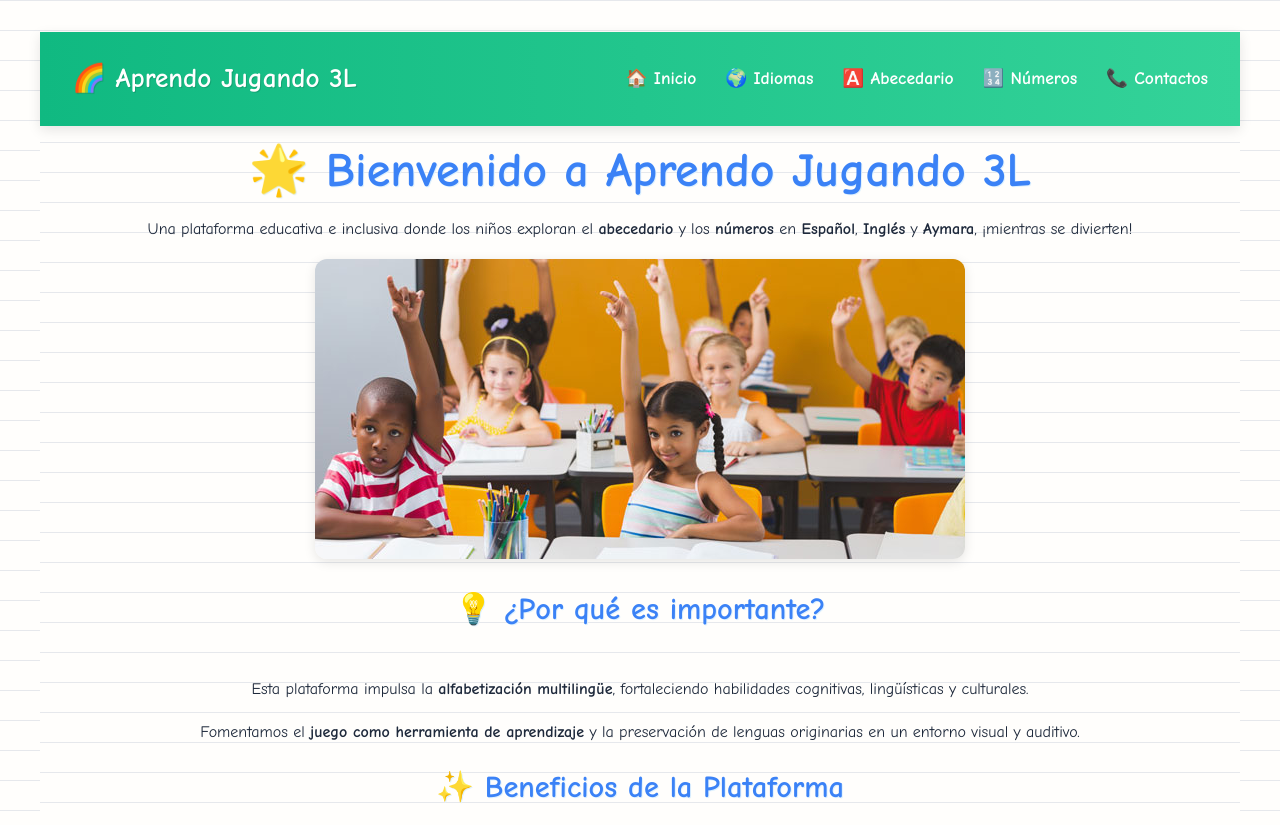
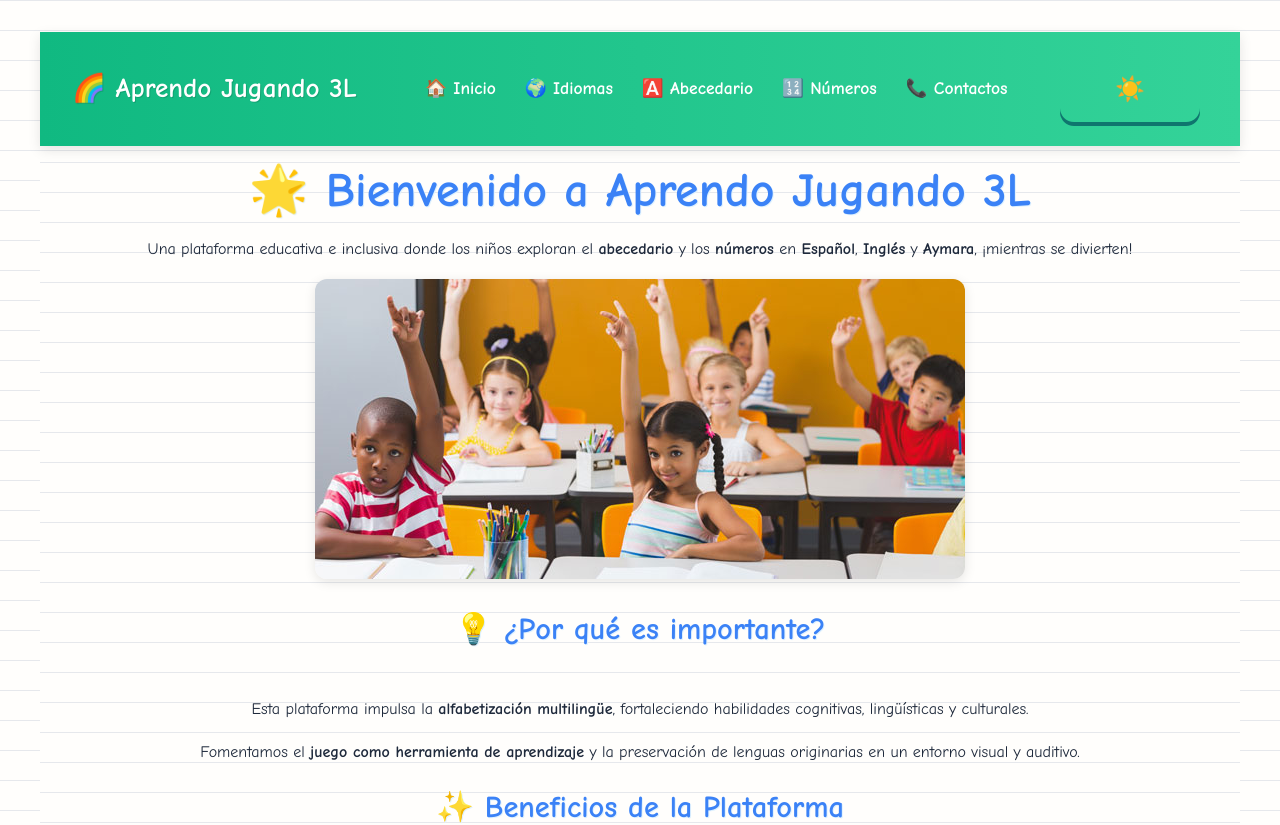
Before and after one commit to BLVESMxN/Idiomas_ATDD, a Vue app: page / in a window 1280 px wide. Shown: the top 825 px of the page. Built offline with nearby package versions, Linux system fonts and the light colour scheme.

Commit message:
Reorganizacion de la presentacion de la paguna , estrechamiento para la presentacion responsive de la pagina

```diff
--- a/src/components/Navbar.vue
+++ b/src/components/Navbar.vue
@@ -22,11 +22,31 @@
           <RouterLink to="/contactos">📞 Contactos</RouterLink>
         </li>
       </ul>
+      <button class="dark-mode-btn" @click="toggleDarkMode" :aria-pressed="isDarkMode" :title="isDarkMode ? 'Modo claro' : 'Modo oscuro'">
+        <span v-if="isDarkMode">🌙</span>
+        <span v-else>☀️</span>
+      </button>
     </nav>
   </template>
 
   <script setup>
   import { RouterLink } from 'vue-router'
+  import { ref, onMounted } from 'vue'
+
+  const isDarkMode = ref(false)
+
+  const toggleDarkMode = () => {
+    isDarkMode.value = !isDarkMode.value
+    document.body.classList.toggle('dark-mode', isDarkMode.value)
+  }
+
+  // Mantener el modo al recargar
+  onMounted(() => {
+    if (window.matchMedia('(prefers-color-scheme: dark)').matches) {
+      isDarkMode.value = true
+      document.body.classList.add('dark-mode')
+    }
+  })
   </script>
 
   <style scoped>
@@ -84,4 +104,32 @@
   .nav-links a:hover::after {
     width: 100%;
   }
+
+  .dark-mode-btn {
+    background: none;
+    border: none;
+    font-size: 1.5rem;
+    cursor: pointer;
+    margin-left: 1.5rem;
+    color: white;
+    transition: transform 0.2s;
+  }
+  .dark-mode-btn:hover {
+    transform: scale(1.2);
+  }
   </style>
+
+  <style>
+  /* Estilos globales para modo oscuro */
+  body.dark-mode {
+    background: #18181b !important;
+    color: #f1f5f9 !important;
+  }
+  body.dark-mode .navbar {
+    background: linear-gradient(to right, #334155, #0f766e) !important;
+    color: #f1f5f9 !important;
+  }
+  body.dark-mode .nav-links a {
+    color: #f1f5f9 !important;
+  }
+  </style>
```
